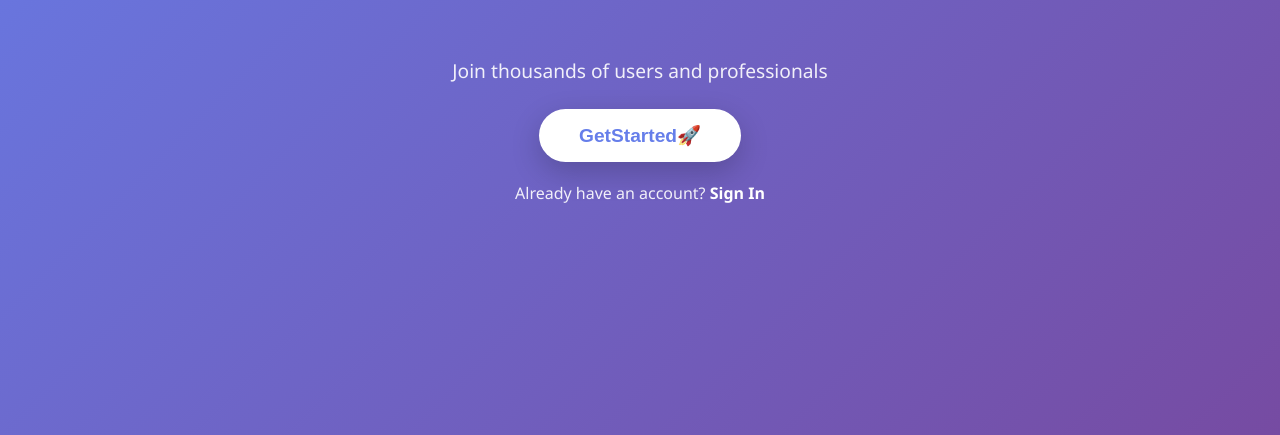
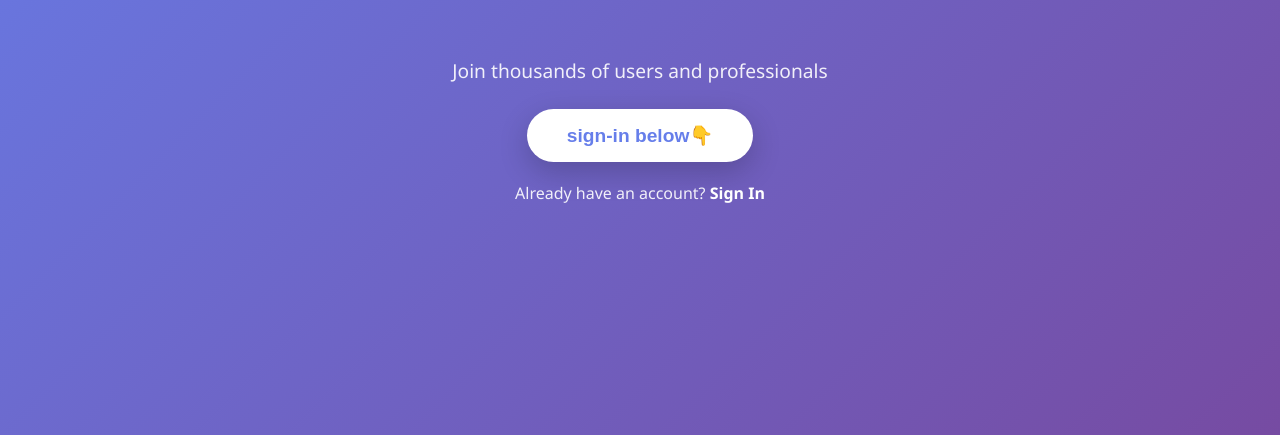
Before and after one commit to saimanoj-hub/fixuppproject000, a plain HTML site: page index.html in a window 1280 px wide. Shown: the part 365-800 px from the top of the page. Drawn offline with Linux system fonts and the light colour scheme.

Commit message:
Update index.html

```diff
--- a/index.html
+++ b/index.html
@@ -17,7 +17,7 @@
         <!-- Get Started Button -->
         <div class="cta-section">
             <p>Join thousands of users and professionals</p>
-            <button class="cta-btn" onclick="getStarted()">GetStarted🚀</button>
+            <button class="cta-btn" onclick="getStarted()">sign-in below👇</button>
             <div class="login-link">
                 Already have an account? <a href="pages/login.html">Sign In</a>
             </div>
@@ -26,4 +26,5 @@
 
     <script src="js/script.js"></script>
 </body>
+
 </html>
```
